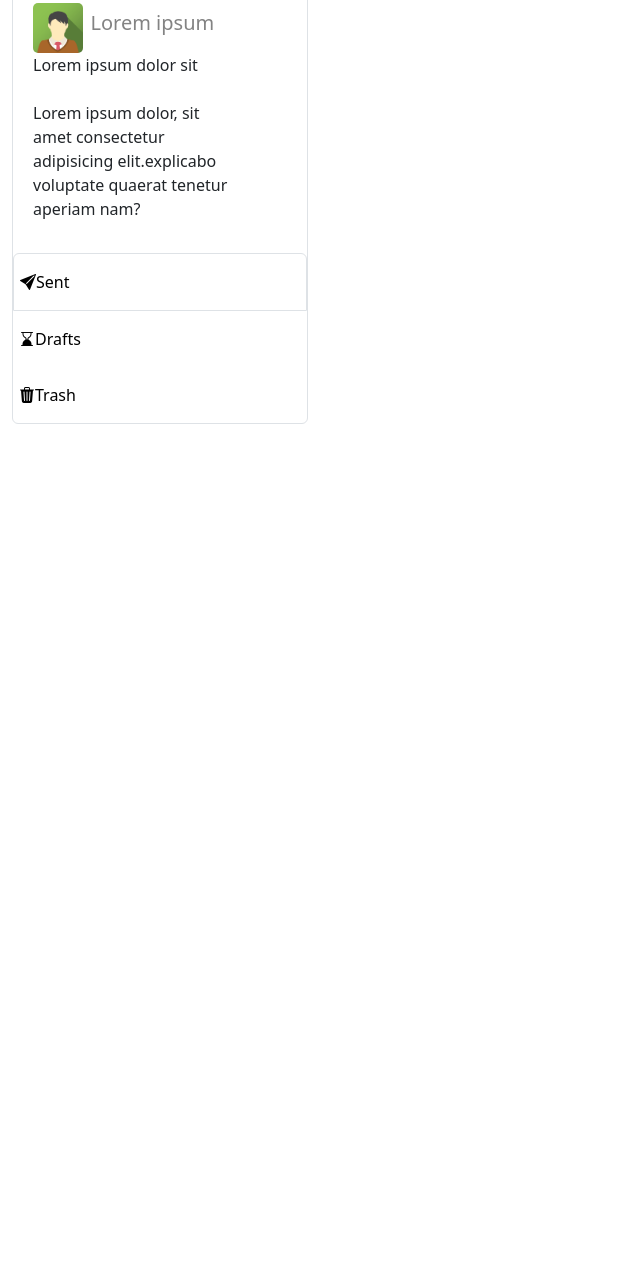
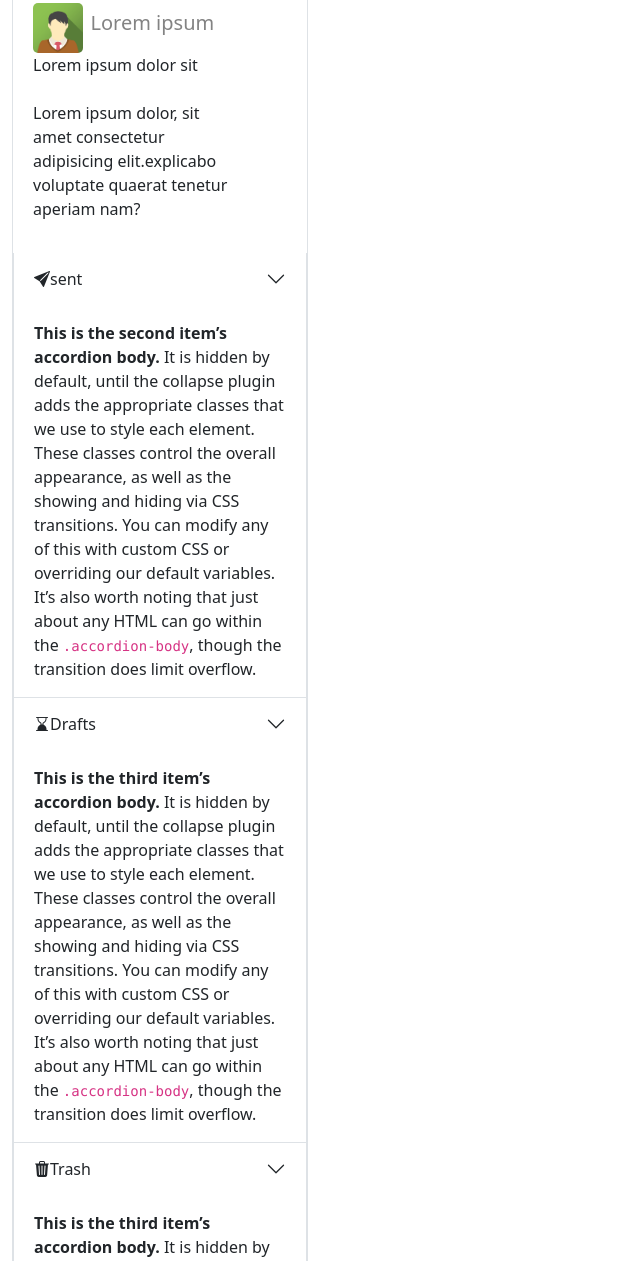
Before and after one commit to nedaamani/mailexample, a website: page index.html in a window 1280 px wide. Shown: the part 709-1970 px from the top of the page, without its empty margins (0-640 px from the left). Before the commit the page ends 1133 px from the top, so only its background shows below. Drawn offline with nearby package versions, Linux system fonts and the light colour scheme.

Commit message:
new edition

```diff
--- a/index.html
+++ b/index.html
@@ -26,8 +26,8 @@
           </h4>
         </div>
         <div id="action"><a type="a" class="btn btn-secondary btn-sm p-2">Reply<span><i
-                class="bi bi-arrow-90deg-left"></i></span></a>
-          <a type="a" class="btn btn-secondary btn-sm p-2">Forward<span><i class="bi bi-arrow-right"></i></span></a>
+                class="bi bi-arrow-90deg-left m-2"></i></span></a>
+          <a type="a" class="btn btn-secondary btn-sm p-2">Forward<span><i class="bi bi-arrow-right m-2"></i></span></a>
         </div>
         <hr>
         <p>Hello, I just wanted to let you know that I'll be home at lorem ipsum dolor sit amet, consectetur adipiscing
@@ -49,7 +49,7 @@
 
       </article>
 
-      <aside class="col-md-3">
+      <aside class="col-md-3 ">
         <h3>w3school <span>.com</span></h3>
         <!-- Button trigger modal -->
 
@@ -86,6 +86,52 @@
             </div>
           </div>
         </div>
+        <!-- <div class="accordion" id="accordionExample">
+          <div class="accordion-item">
+            <h2 class="accordion-header">
+              <button id="inbox" class="accordion-button" type="button" data-bs-toggle="collapse"
+                data-bs-target="#collapseOne" aria-expanded="true" aria-controls="collapseOne">
+                <i class="bi bi-inbox-fill "></i> inbox (3)
+              </button>
+            </h2>
+            <div id="collapseOne" class="accordion-collapse collapse show" data-bs-parent="#accordionExample">
+              <div id="pepole" class="accordion-body">
+                <div class="row">
+                  <div class="col-md-3 accordion-collapse collapse show"> <img src="image\avatar3.png" alt=""></div>
+                  <div class="col-md-9">
+                    <h5>Lorem ipsum</h5>
+                  </div>
+                  <p>Lorem ipsum dolor sit <br><br>Lorem ipsum dolor, sit amet consectetur adipisicing elit.explicabo
+                    voluptate quaerat tenetur aperiam nam?</p>
+                  <hr>
+                  <div class="row">
+                    <div class="col-md-3 accordion-collapse collapse show"> <img src="image\avatar5.png" alt=""></div>
+                    <div class="col-md-9">
+                      <h5>Lorem ipsum</h5>
+                    </div>
+                    <p>Lorem ipsum dolor sit <br><br>Lorem ipsum dolor, sit amet consectetur adipisicing elit.explicabo
+                      voluptate quaerat tenetur aperiam nam?</p>
+                    <hr>
+                    <div class="row">
+                      <div class="col-md-3 accordion-collapse collapse show"> <img src="image/avatar2.png" alt=""></div>
+                      <div class="col-md-9">
+                        <h5>Lorem ipsum</h5>
+                      </div>
+                      <p>Lorem ipsum dolor sit <br><br>Lorem ipsum dolor, sit amet consectetur adipisicing
+                        elit.explicabo voluptate quaerat tenetur aperiam nam?</p>
+
+
+
+                    </div>
+
+
+
+                  </div>
+                </div>
+              </div>
+
+            </div> -->
+
         <div class="accordion" id="accordionExample">
           <div class="accordion-item">
             <h2 class="accordion-header">
@@ -131,17 +177,60 @@
               </div>
 
             </div>
-            <section id="menu">
-              <div class="py-3 w-100 accordion-item"><a class="text-decoration-none" href="#"><i
-                    class="bi bi-send-fill"></i>Sent</a>
-
+            <div class="accordion-item">
+              <h2 class="accordion-header">
+                <button class="accordion-button collapsed" type="button" data-bs-toggle="collapse"
+                  data-bs-target="#collapseTwo" aria-expanded="false" aria-controls="collapseTwo"><i
+                    class="bi bi-send-fill"></i>
+                  sent
+                </button>
+              </h2>
+              <div id="collapseTwo" class="accordion-collapse collapse show" data-bs-parent="#accordionExample">
+                <div class="accordion-body">
+                  <strong>This is the second item’s accordion body.</strong> It is hidden by default, until the collapse
+                  plugin adds the appropriate classes that we use to style each element. These classes control the
+                  overall appearance, as well as the showing and hiding via CSS transitions. You can modify any of this
+                  with custom CSS or overriding our default variables. It’s also worth noting that just about any HTML
+                  can go within the <code>.accordion-body</code>, though the transition does limit overflow.
+                </div>
               </div>
-              <div class="py-3 w-100 "><a class="text-decoration-none" href="#"><i
-                    class="bi bi-hourglass-bottom"></i>Drafts</a></div>
-              <div class="py-3 w-100 "><a class="text-decoration-none" href="#"><i
-                    class="bi bi-trash3-fill"></i>Trash</a>
+            </div>
+           <div class="accordion-item">
+            <h2 class="accordion-header">
+              <button class="accordion-button collapsed" type="button" data-bs-toggle="collapse"
+                data-bs-target="#collapseThree" aria-expanded="false" aria-controls="collapseThree"><i
+                class="bi bi-hourglass-bottom"></i>
+                Drafts
+              </button>
+            </h2>
+            <div id="collapseThree" class="accordion-collapse collapse show" data-bs-parent="#accordionExample">
+              <div class="accordion-body">
+                <strong>This is the third item’s accordion body.</strong> It is hidden by default, until the collapse
+                plugin adds the appropriate classes that we use to style each element. These classes control the overall
+                appearance, as well as the showing and hiding via CSS transitions. You can modify any of this with
+                custom CSS or overriding our default variables. It’s also worth noting that just about any HTML can go
+                within the <code>.accordion-body</code>, though the transition does limit overflow.
               </div>
-            </section>
+            </div>
+          </div>
+          <div class="accordion-item">
+            <h2 class="accordion-header">
+              <button class="accordion-button collapsed" type="button" data-bs-toggle="collapse"
+                data-bs-target="#collapseThree" aria-expanded="false" aria-controls="collapseThree"><i class="bi bi-trash3-fill"></i>
+                Trash
+              </button>
+            </h2>
+            <div id="collapseThree" class="accordion-collapse collapse show" data-bs-parent="#accordionExample">
+              <div class="accordion-body">
+                <strong>This is the third item’s accordion body.</strong> It is hidden by default, until the collapse
+                plugin adds the appropriate classes that we use to style each element. These classes control the overall
+                appearance, as well as the showing and hiding via CSS transitions. You can modify any of this with
+                custom CSS or overriding our default variables. It’s also worth noting that just about any HTML can go
+                within the <code>.accordion-body</code>, though the transition does limit overflow.
+              </div>
+            </div>
+          </div>
+        </div>
 
     </section>
 
```
